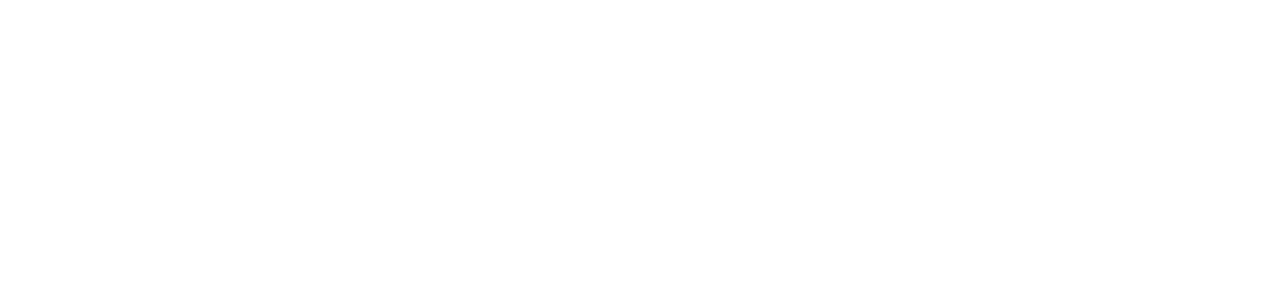
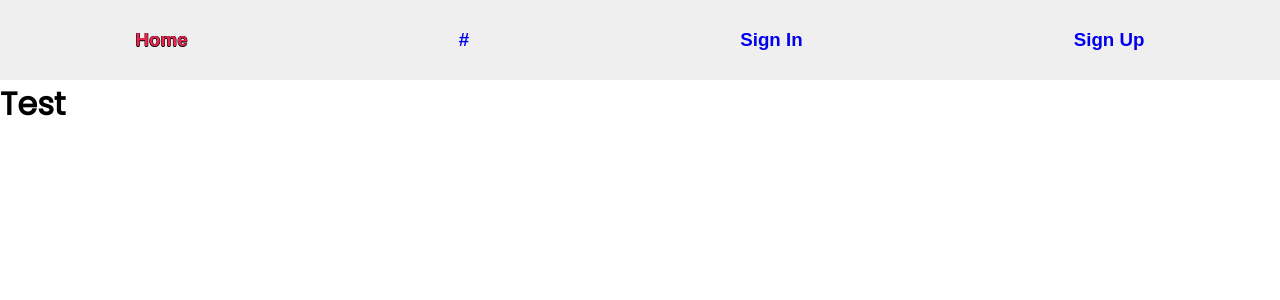
Before and after one commit to caiobga99/marketplace, a React (Create React App) app in the folder web/marketplace/: page / in a window 1280 px wide. Before the commit this address had no page. Shown: the top 300 px of the page. Built offline with nearby package versions, Linux system fonts and the light colour scheme; a web font is replaced by a local one.

Commit message:
Web - Adding a route of Home component.

```diff
--- a/web/marketplace/src/App.tsx
+++ b/web/marketplace/src/App.tsx
@@ -2,12 +2,14 @@ import { BrowserRouter as Router, Routes, Route } from "react-router-dom";
 
 import { SignUp } from "./components/SignUp/index";
 import { SignIn } from "./components/SignIn/index";
+import { Home } from "./components/Home/index";
 
 export default function App() {
   return (
     <div className="App">
       <Router>
         <Routes>
+          <Route path="/" element={<Home />} />
           <Route path="/signUp" element={<SignUp />} />
           <Route path="/signIn" element={<SignIn />} />
         </Routes>
```
